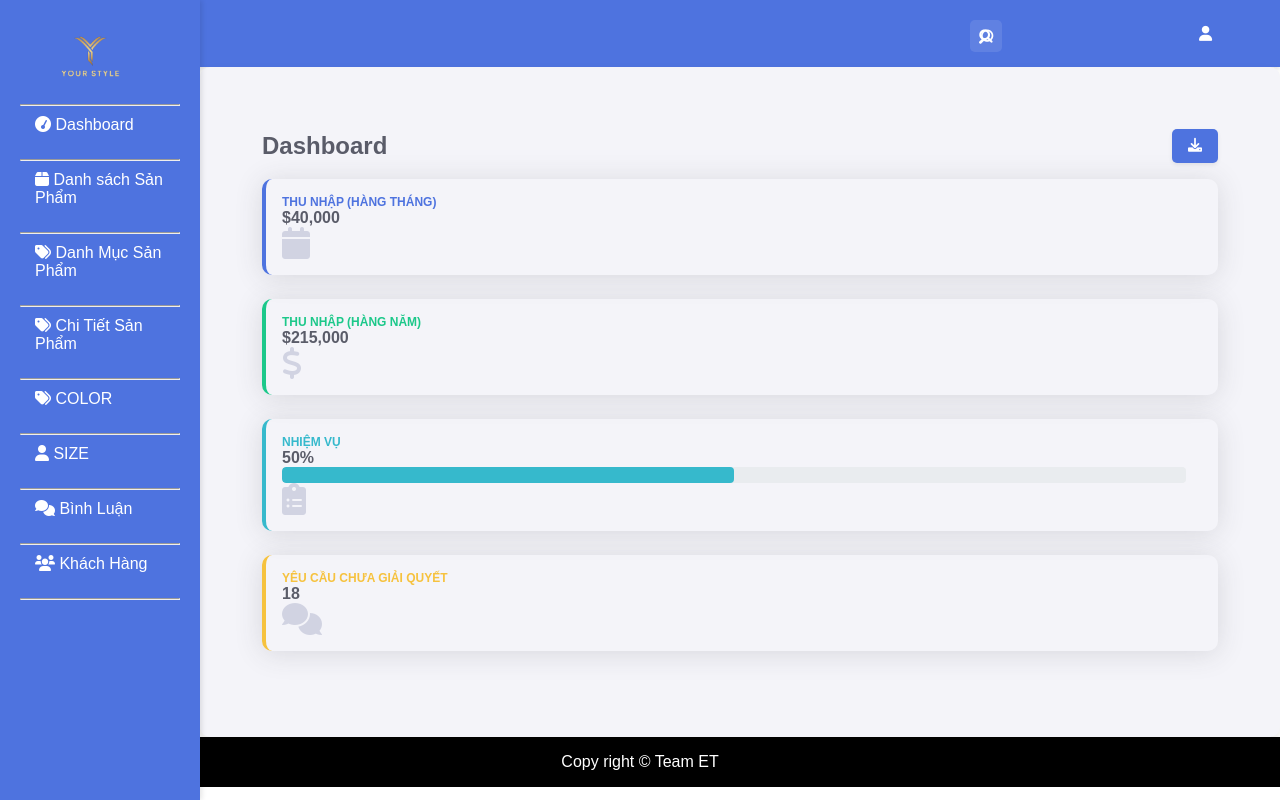
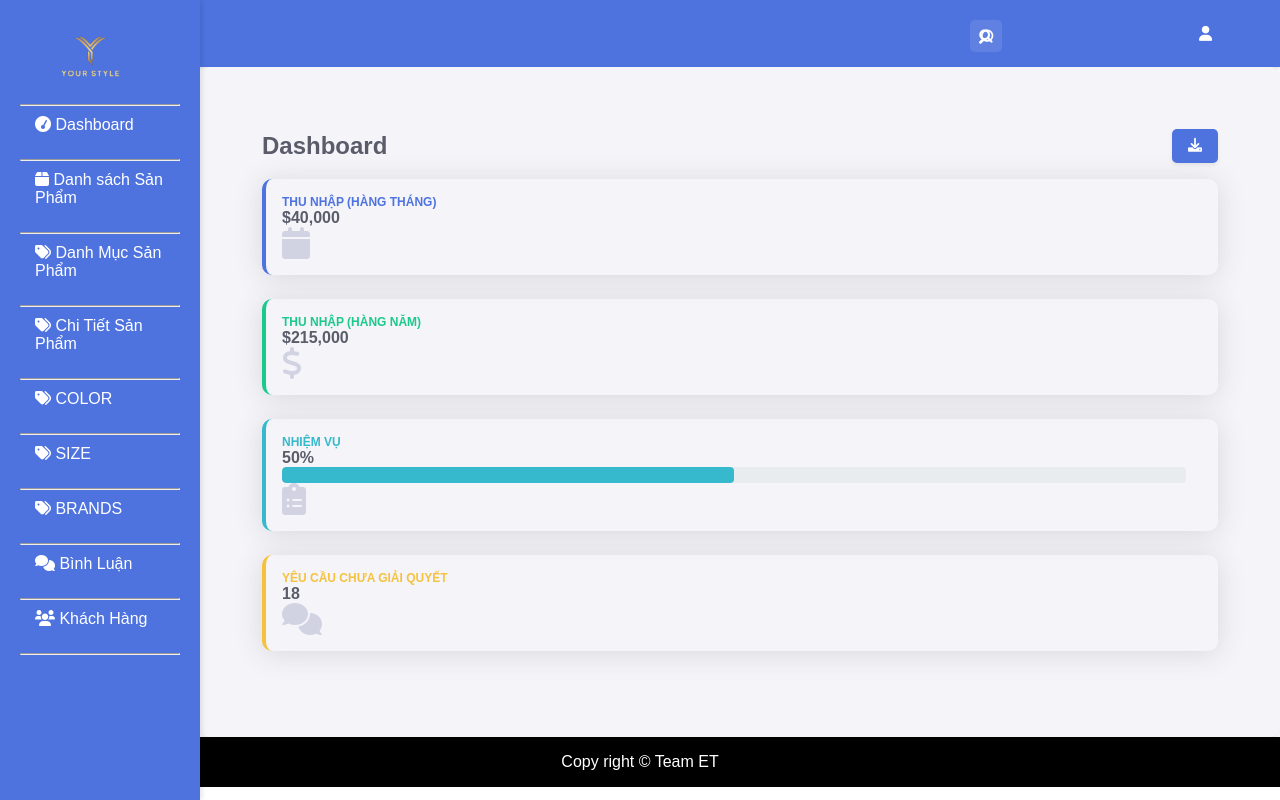
Before and after one commit to phuongdong69/Your_Style, a PHP site: page /admin/index.php in a window 1280 px wide. Run offline with PHP 8.4, Linux system fonts and the light colour scheme.

Commit message:
lam phan list,add,update,index BRANDS

```diff
--- /dev/null
+++ b/Model/brand.php
@@ -0,0 +1,22 @@
+<?php
+function load_brands(){
+    $sql = "SELECT * FROM `brands`";
+    $listbrands = pdo_query($sql);
+    return $listbrands;
+}
+
+function insert_brands($name){
+    $sql = "INSERT INTO `brands` ( `id`,`name`)
+    VALUES (NULL, '$name');";
+    return pdo_execute($sql);
+}
+function update_brands($name, $id){
+    $sql = "UPDATE `brands` SET `name` = '$name' WHERE `id` = $id;";
+    return pdo_execute($sql);
+}
+
+function load_one_brands($id){
+    $sql = "SELECT * FROM `brands` WHERE `id`=$id;";
+    return pdo_query_one($sql);
+}
+?>
--- a/admin/index.php
+++ b/admin/index.php
@@ -6,10 +6,11 @@ include "layout/box_left.php";
 include "../Model/pdo.php";
 include "../Model/product.php";
 include "../Model/category.php";
+include "../Model/size.php";
+include "../Model/color.php";
+include "../Model/brand.php";
 
-include "../Model/size.php";
 
-include "../Model/color.php";
 
 
 if (isset($_GET['act'])) {
@@ -110,7 +111,7 @@ if (isset($_GET['act'])) {
                     }
                     include "./view/color/addcl.php";
                     break;
-                    case 'updatecl':
+                case 'updatecl':
                         if (isset($_GET['id']) && $_GET['id'] > 0){
                             $color = load_one_color($_GET['id']);
                             extract($color);
@@ -127,17 +128,7 @@ if (isset($_GET['act'])) {
                         include "./view/color/updatecl.php";
                         break;
 
-                if (isset($_POST['capnhatdanhmuc'])){
-                    $name = trim($_POST['name']);
-                    $status = trim($_POST['status']);
-                    update_category($name, $status, $_GET['id']);
-                    $thongbao = "Cập nhật thành công";
-                    $danhmuc = load_one_category($_GET['id']);
-                    extract($danhmuc);
-                }
-                $listdanhmuc = load_category();
-                include "./view/danhmuc/updatedm.php";
-                break;
+
             // Size
             case 'listsz':
                 $listsize = load_size();
@@ -167,7 +158,35 @@ if (isset($_GET['act'])) {
                 $listsize = load_size();
                 include "./view/size/updatesz.php";
                 break;
+            // brands
+            case 'listbr':
+                $listbrands = load_brands();
+                include "./view/brands/listbr.php";
+                break;
+                case 'addbr':
+                    if (isset($_POST['thembrand']) && ($_POST['thembrand'])) {
+                        $name = $_POST['name'];
+                        insert_brands($name);
+                        $thongbao = "Thêm thành công";
+                    }
+                    include "./view/brands/addbr.php";
+                    break;
+                    case 'updatebr':
+                        if (isset($_GET['id']) && $_GET['id'] > 0){
+                            $brands = load_one_brands($_GET['id']);
+                            extract($brands);
+                        }
 
+                        if (isset($_POST['capnhatbrand'])){
+                            $name = trim($_POST['name']);
+                            update_brands($name, $_GET['id']);
+                            $thongbao = "Cập nhật thành công";
+                            $brands = load_one_brands($_GET['id']);
+                            extract($brands);
+                        }
+                        $listbrands = load_brands();
+                        include "./view/brands/updatebr.php";
+                        break;
     }
 } else {
     include "layout/home.php";
--- a/admin/layout/box_left.php
+++ b/admin/layout/box_left.php
@@ -9,7 +9,8 @@
             <li><a href="index.php?act=listdm"><i class="fas fa-tags"></i> Danh Mục Sản Phẩm</a></li><hr>
             <li><a href="index.php?act=listpd"><i class="fas fa-tags"></i> Chi Tiết Sản Phẩm</a></li><hr>
             <li><a href="index.php?act=listcl"><i class="fas fa-tags"></i> COLOR</a></li><hr>
-            <li><a href="index.php?act=listsz"><i class="fas fa-user"></i> SIZE</a></li><hr>
+            <li><a href="index.php?act=listsz"><i class="fas fa-tags"></i> SIZE</a></li><hr>
+            <li><a href="index.php?act=listbr"><i class="fas fa-tags"></i> BRANDS</a></li><hr>
             <li><a href="index.php?act=comments"><i class="fas fa-comments"></i> Bình Luận</a></li><hr>
             <li><a href="index.php?act=customers"><i class="fas fa-users"></i> Khách Hàng</a></li><hr>
 
--- a/admin/view/color/addcl.php
+++ b/admin/view/color/addcl.php
@@ -7,7 +7,7 @@
       <form action="index.php?act=addcl" method="POST" enctype="multipart/form-data">
         <div class="row2 mb10">
           <label> Màu </label> <br>
-          <input type="text" name="name" placeholder="nhập vào tên danh mục" required>
+          <input type="text" name="name" placeholder="nhập vào tên color" required>
         </div>
         <input class="mr20" type="submit" name="themcolor" value="THÊM MỚI">
         <a href="index.php?act=listcl"><input  class="mr20" type="button" value="DANH SÁCH"></a>
```
Also changed, not shown: admin/view/brands/addbr.php (added, +23 -0 lines), admin/view/brands/listbr.php (added, +38 -0 lines), admin/view/brands/updatebr.php (added, +22 -0 lines).
